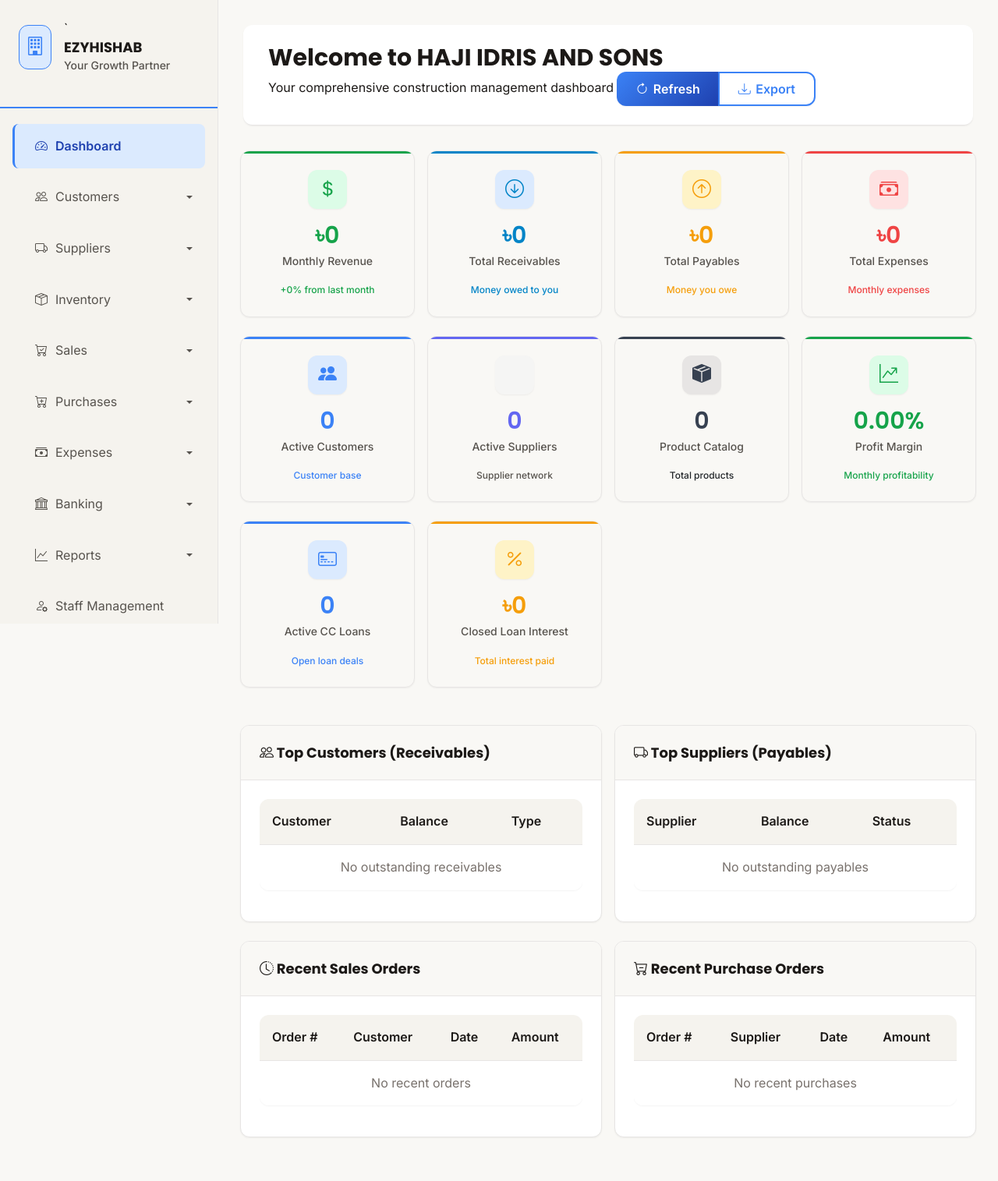
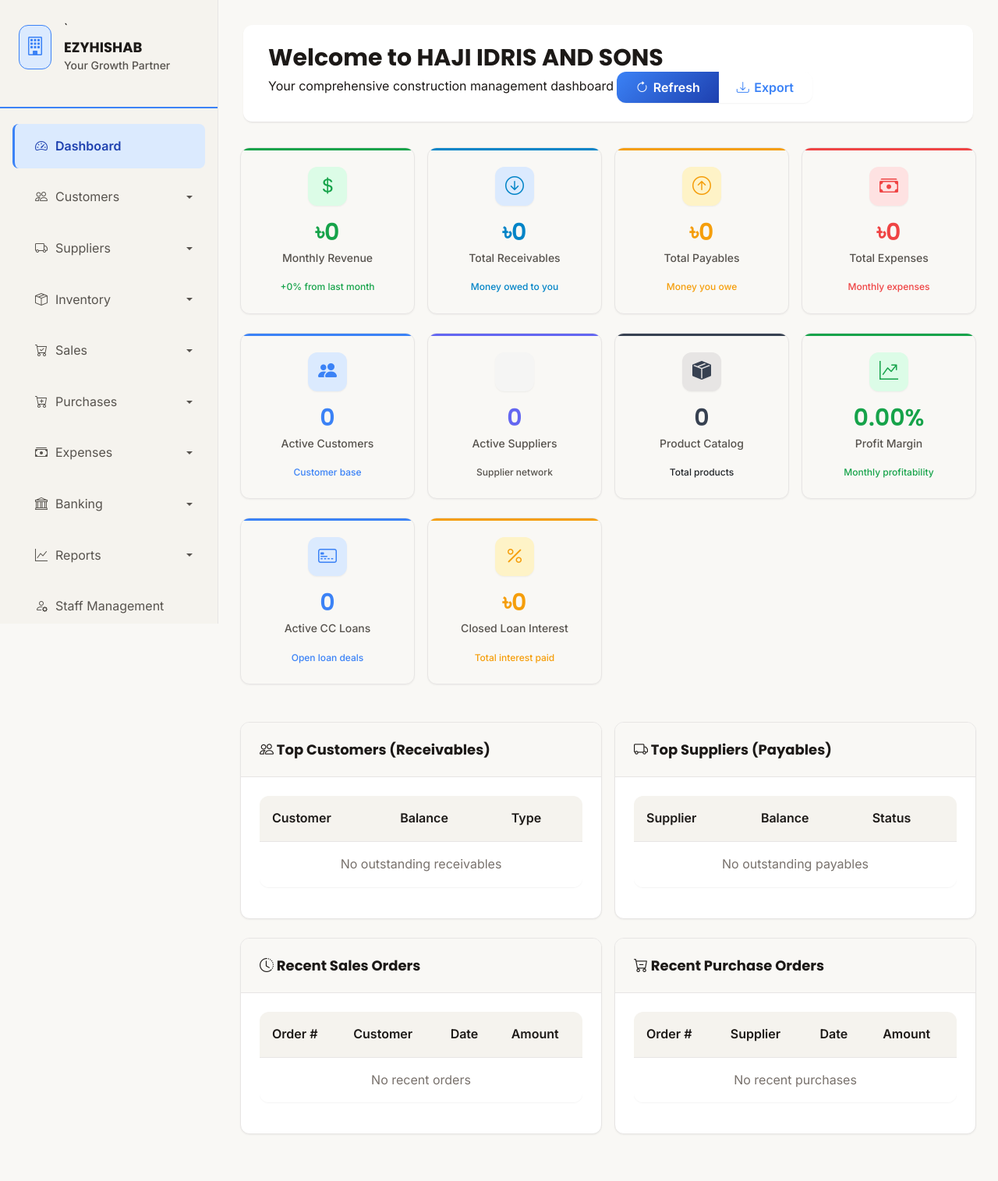
Before and after one commit to giasuddin90/hajiedirsErp, a Django app: page /dashboard/ in a window 1280 px wide. Shown: the whole page at 78% size. After the commit the page ends 1455 px from the top, so only its background shows below. Run offline with Django 4.2, Linux system fonts and the light colour scheme; the visitor is signed in with stand-in values (Sample User, id 1); data that the repository does not hold is empty.

Commit message:
change css

```diff
--- a/static/css/components.css
+++ b/static/css/components.css
@@ -113,7 +113,7 @@
 }
 
 /* Buttons */
-.btn {
+body .btn {
     border-radius: var(--radius-lg);
     padding: var(--spacing-sm) var(--spacing-lg);
     font-weight: var(--font-semibold);
--- a/templates/base.html
+++ b/templates/base.html
@@ -19,7 +19,7 @@
     <link href="{% static 'css/variables.css' %}" rel="stylesheet">
     <link href="{% static 'css/base.css' %}" rel="stylesheet">
     <link href="{% static 'css/layout.css' %}" rel="stylesheet">
-    <link href="{% static 'css/components.css' %}" rel="stylesheet">
+    <link href="{% static 'css/components.css' %}?v=2" rel="stylesheet">
     <link href="{% static 'css/responsive.css' %}" rel="stylesheet">
     <link href="{% static 'css/animations.css' %}" rel="stylesheet">
 </head>
```
